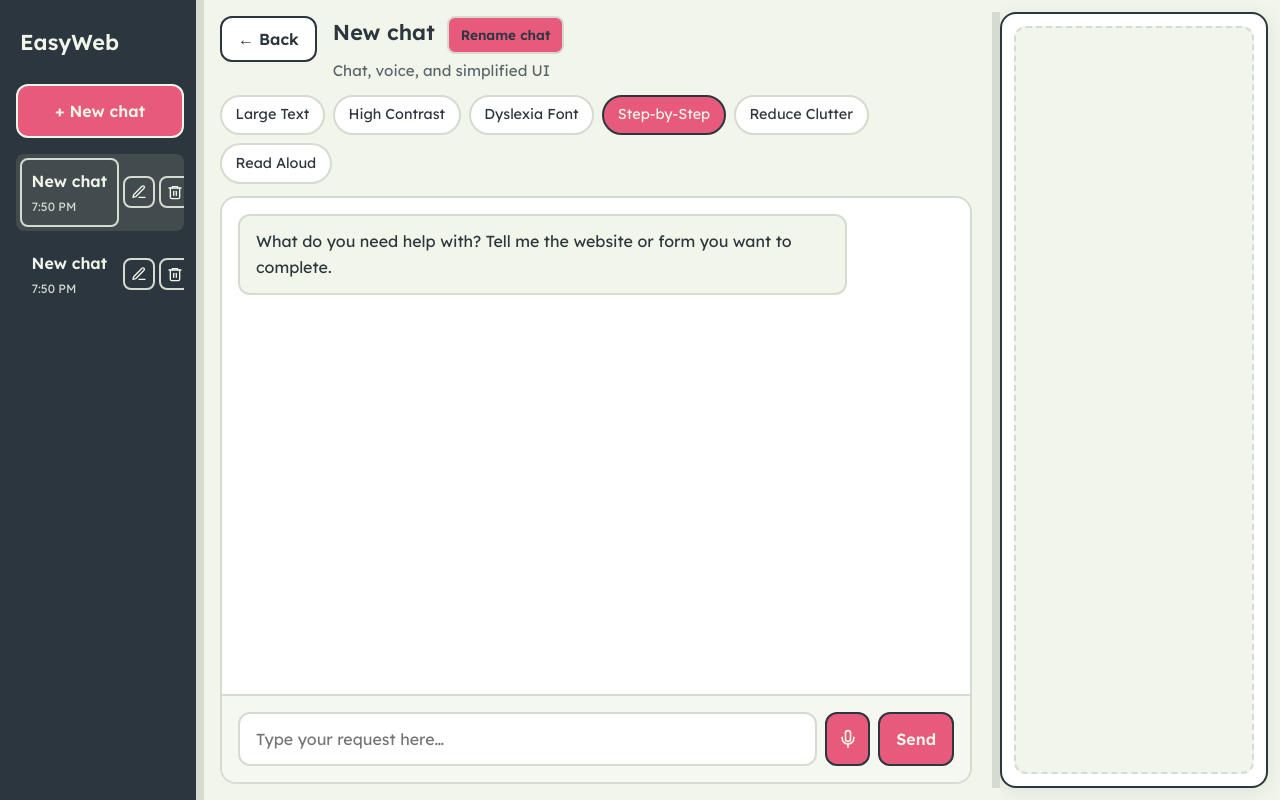
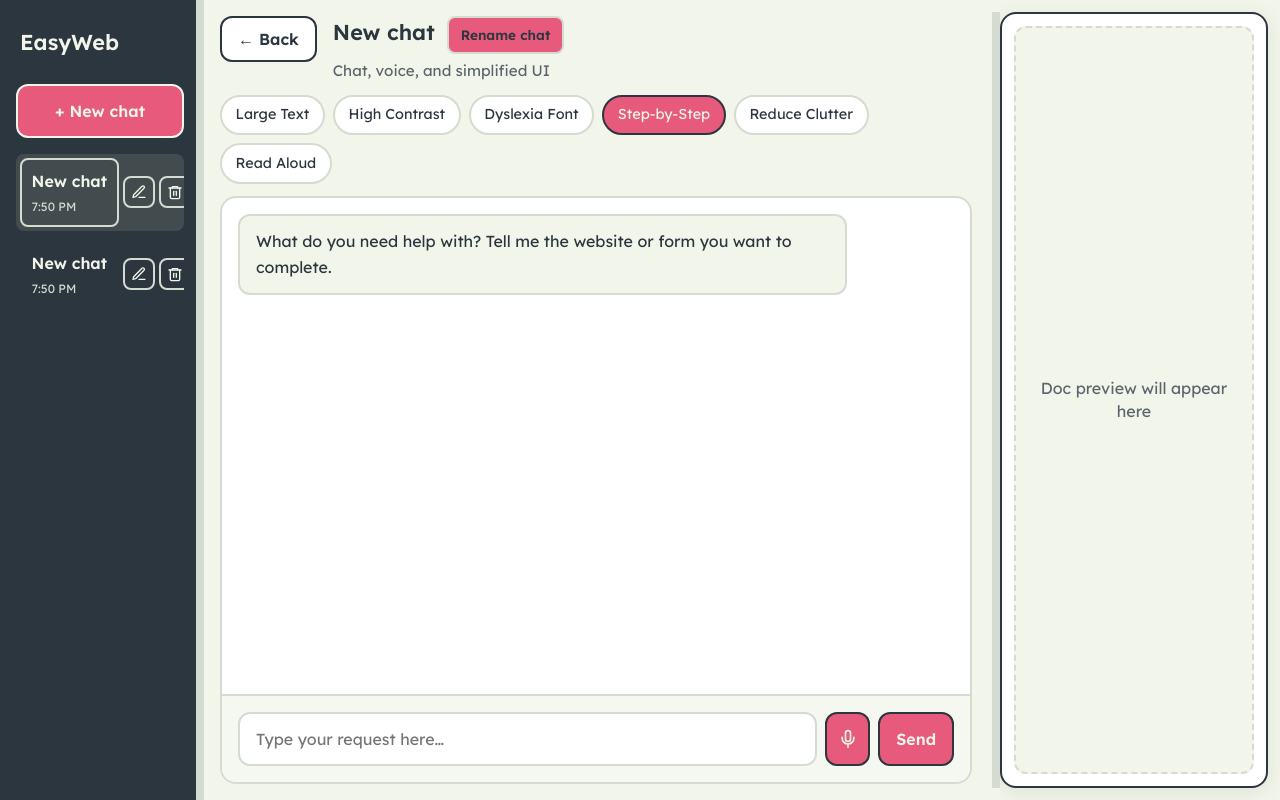
Before and after one commit to sneha-byte/VenusHacks2026, a React (Vite) app in the folder frontend/: page /app in a window 1280 px wide. Built offline with nearby package versions, Linux system fonts and the light colour scheme; no server answers; a web font is replaced by a local one.

Commit message:
Show doc preview placeholder in empty live website column.
Co-authored-by: Cursor <cursoragent@cursor.com>

```diff
--- a/frontend/src/components/browser/LiveWebsitePanel.module.css
+++ b/frontend/src/components/browser/LiveWebsitePanel.module.css
@@ -21,6 +21,20 @@
   border: 2px dashed var(--color-border);
   border-radius: var(--radius-md);
   background: var(--color-bg);
+  display: flex;
+  align-items: center;
+  justify-content: center;
+  padding: 1.5rem;
+}
+
+.emptyMessage {
+  margin: 0;
+  text-align: center;
+  font-size: 1rem;
+  font-weight: 500;
+  color: var(--color-text-muted);
+  max-width: 12rem;
+  line-height: 1.45;
 }
 
 .header {
--- a/frontend/src/components/browser/LiveWebsitePanel.tsx
+++ b/frontend/src/components/browser/LiveWebsitePanel.tsx
@@ -75,7 +75,9 @@ export function LiveWebsitePanel() {
           )}
         </>
       ) : (
-        <div className={styles.empty} aria-hidden="true" />
+        <div className={styles.empty}>
+          <p className={styles.emptyMessage}>Doc preview will appear here</p>
+        </div>
       )}
     </aside>
   )
```
